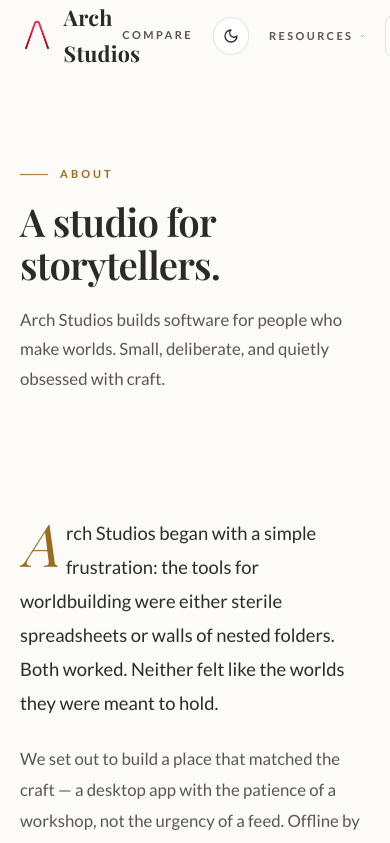
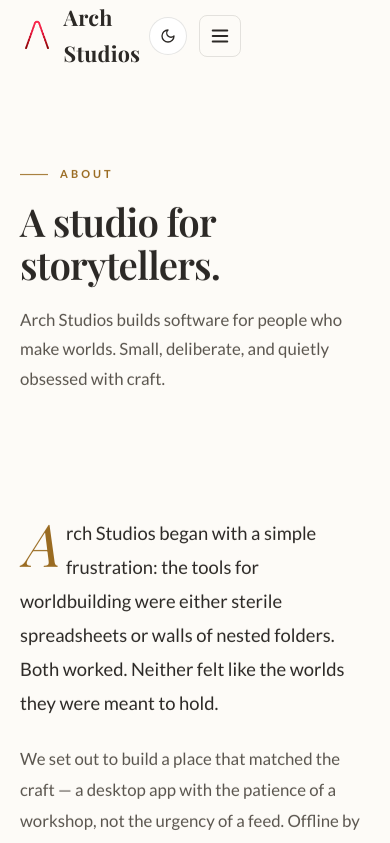
Before and after one commit to Skrol-C/Arch-Creator-Website, a React (Vite) app: page /about in a window 390 px wide. Shown: the top 843 px of the page. Built offline with nearby package versions, Linux system fonts and the light colour scheme; a web font is replaced by a local one.

Commit message:
fix: mobile nav overflow — hide Compare + Resources dropdown under 52rem

```diff
--- a/src/components/Nav.module.css
+++ b/src/components/Nav.module.css
@@ -272,7 +272,9 @@
 
 @media (max-width: 52rem) {
   .navLeft,
-  .downloadBtn {
+  .downloadBtn,
+  .navRight .link,
+  .resources {
     display: none;
   }
 
@@ -286,7 +288,7 @@
 
   .navRight {
     justify-self: end;
-    gap: 1.25rem;
+    gap: 0.75rem;
   }
 
   .menuBtn {
```
